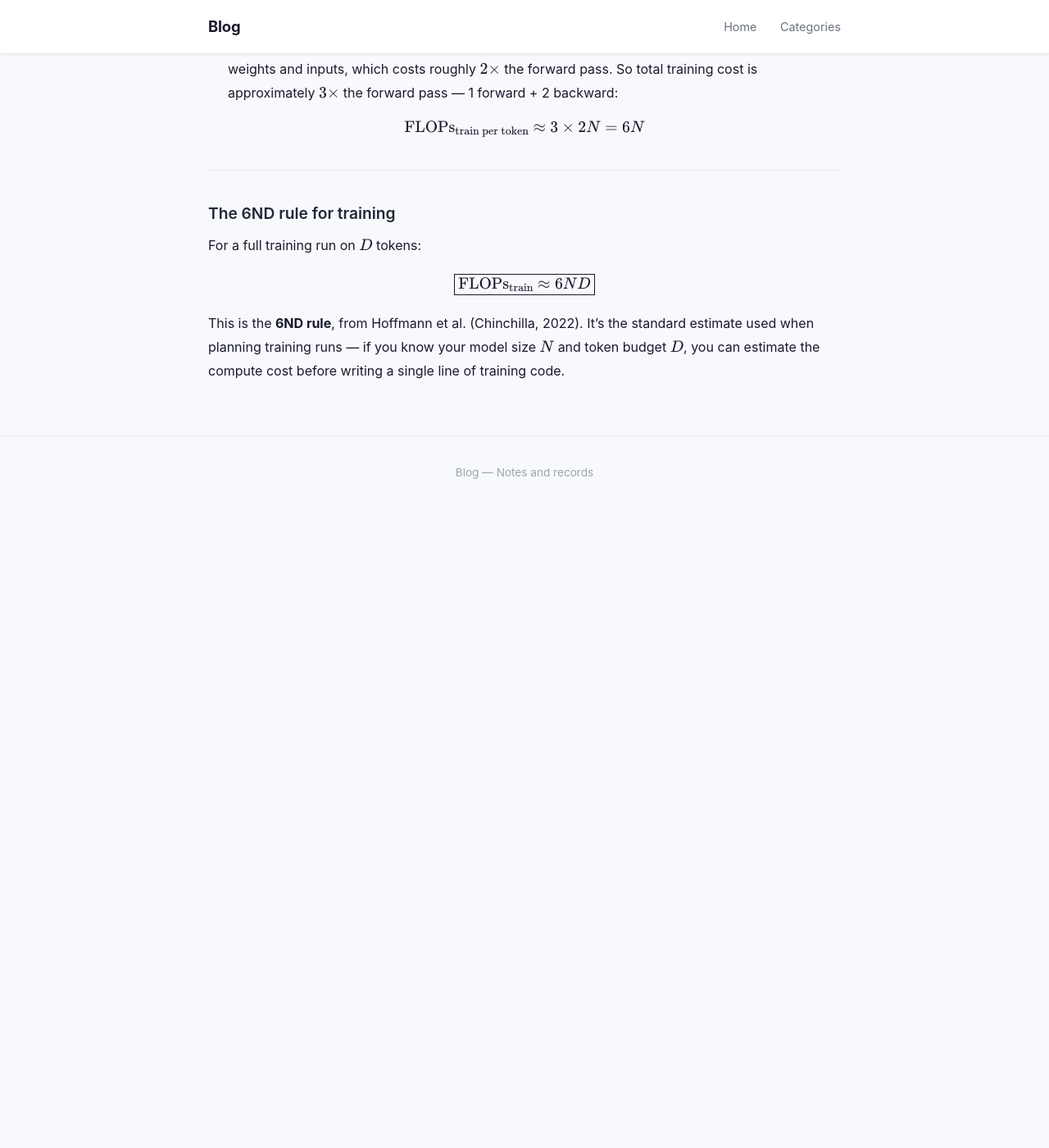
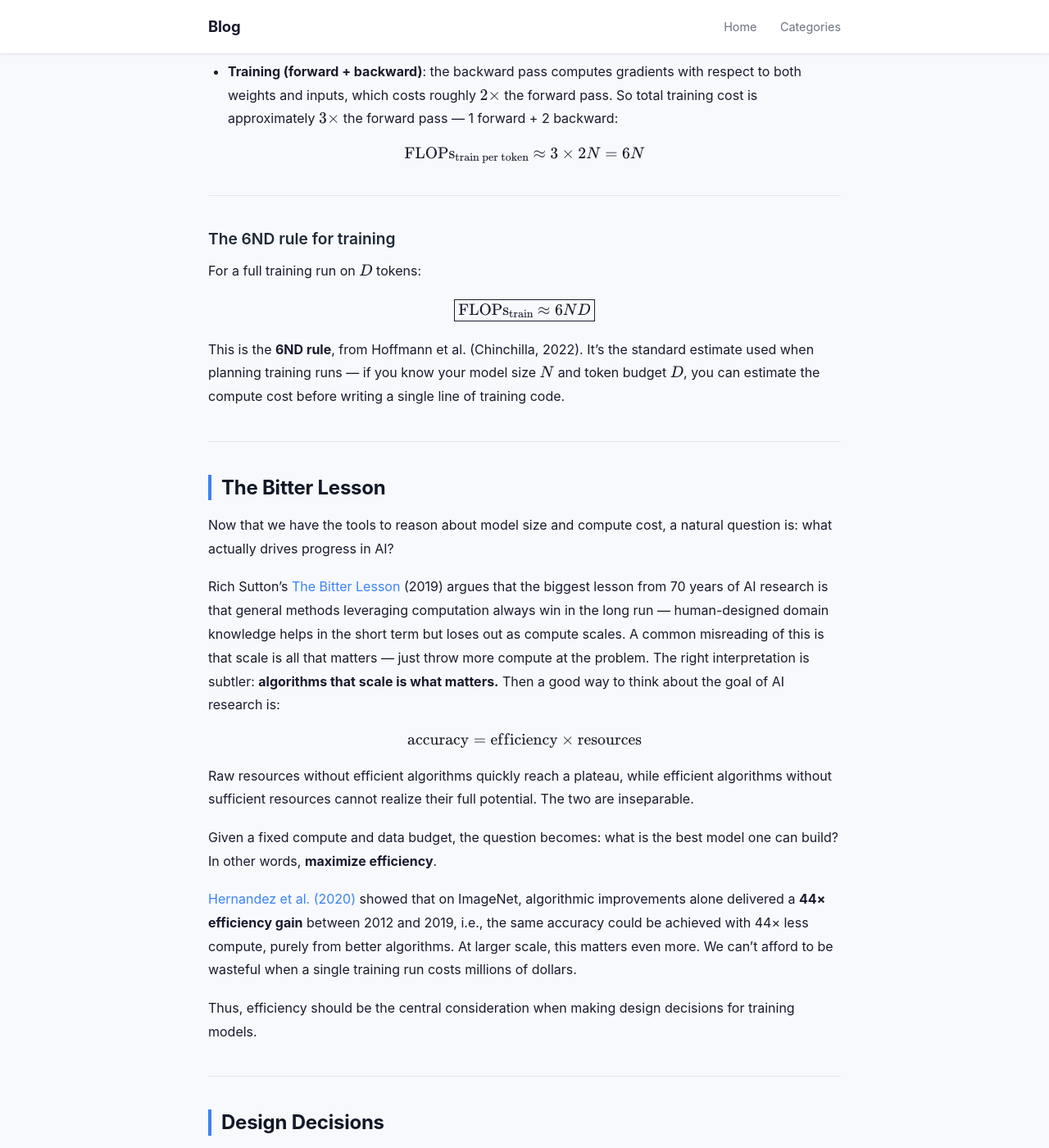
Before and after one commit to yuqing-zhou/learning-blog, a Jekyll site: the page built from _posts/cs336/2026-04-08-cs336-lec01.md, in a window 1280 px wide and 1400 px high, scrolled down 6619 px. Shown: the whole window at 82% size. Built offline with Jekyll 4.4.1, drawn with Linux system fonts in a browser that asks for light colours; before the commit the page ends 7239 px from its top, so only the background shows below that; some of the changed text lies outside the part shown.

Commit message:
update cs336 lec01

```diff
--- a/_posts/cs336/2026-04-08-cs336-lec01.md
+++ b/_posts/cs336/2026-04-08-cs336-lec01.md
@@ -1,13 +1,13 @@
 ---
 layout: post
-title: "CS336 Lec01: Overview and Tokenization"
+title: "01 Training a model is all about efficiency "
 date: 2026-04-08
 categories: cs336
 math: true
 toc: true
 ---
 
-Notes from the first lecture of [CS336](https://cs336.stanford.edu/spring2025/) at Stanford. The course is about building language models from scratch.
+Lecture 01 of [CS336 Language Modeling from Scratch](https://cs336.stanford.edu/spring2025/) at Stanford.
 
 # Introduction
 Before writing any training code, we need to realize that training a large language model is fundamentally an exercise in resource allocation. We have a compute budget, and we need to decide how to spend it. To make the decision, we need two numbers: how many parameters the model has, and how many FLOPs it takes to train. Specifically, we need to understand the basics:
@@ -192,3 +192,51 @@ For a full training run on $D$ tokens:
 $$\boxed{\text{FLOPs}_{\text{train}} \approx 6ND}$$
 
 This is the **6ND rule**, from Hoffmann et al. (Chinchilla, 2022). It's the standard estimate used when planning training runs — if you know your model size $N$ and token budget $D$, you can estimate the compute cost before writing a single line of training code.
+
+---
+## The Bitter Lesson
+
+Now that we have the tools to reason about model size and compute cost, a natural question is: what actually drives progress in AI?
+
+Rich Sutton's [The Bitter Lesson](http://www.incompleteideas.net/IncIdeas/BitterLesson.html) (2019) argues that the biggest lesson from 70 years of AI research is that general methods leveraging computation always win in the long run — human-designed domain knowledge helps in the short term but loses out as compute scales. A common misreading of this is that scale is all that matters — just throw more compute at the problem. The right interpretation is subtler: **algorithms that scale is what matters.** Then a good way to think about the goal of AI research is:
+
+$$\text{accuracy} = \text{efficiency} \times \text{resources}$$
+
+Raw resources without efficient algorithms quickly reach a plateau, while efficient algorithms without sufficient resources cannot realize their full potential. The two are inseparable.
+
+Given a fixed compute and data budget, the question becomes: what is the best model one can build? In other words, **maximize efficiency**.
+
+[Hernandez et al. (2020)](https://arxiv.org/abs/2005.04305https://arxiv.org/abs/2005.04305) showed that on ImageNet, algorithmic improvements alone delivered a **44× efficiency gain** between 2012 and 2019, i.e., the same accuracy could be achieved with 44× less compute, purely from better algorithms. At larger scale, this matters even more. We can't afford to be wasteful when a single training run costs millions of dollars.
+
+Thus, efficiency should be the central consideration when making design decisions for training models.
+
+---
+
+## Design Decisions
+
+So what are those design decisions? Building a language model from scratch involves choices across [five areas](https://cs336.stanford.edu/spring2025-lectures/?trace=var%2Ftraces%2Flecture_01.json&step=155):
+
+<div style="display:flex;gap:8px;margin:1.5rem 0;font-size:0.85rem;text-align:center;">
+  <div style="flex:1;background:#d9ead3;border-radius:6px;padding:1rem 0.75rem;">
+    <div style="font-size:1rem;font-weight:600;margin-bottom:0.6rem;">Basics</div>
+    <div style="color:#555;line-height:1.8;">Tokenization<br>Architecture<br>Loss function<br>Optimizer<br>Learning rate</div>
+  </div>
+  <div style="flex:1;background:#fce5cd;border-radius:6px;padding:1rem 0.75rem;">
+    <div style="font-size:1rem;font-weight:600;margin-bottom:0.6rem;">Systems</div>
+    <div style="color:#555;line-height:1.8;">Kernels<br>Parallelism<br>Quantization<br>Activation checkpointing<br>CPU offloading<br>Inference</div>
+  </div>
+  <div style="flex:1;background:#d9d9d9;border-radius:6px;padding:1rem 0.75rem;">
+    <div style="font-size:1rem;font-weight:600;margin-bottom:0.6rem;">Scaling laws</div>
+    <div style="color:#555;line-height:1.8;">Scaling sequence<br>Model complexity<br>Loss metric<br>Parametric form</div>
+  </div>
+  <div style="flex:1;background:#f4cccc;border-radius:6px;padding:1rem 0.75rem;">
+    <div style="font-size:1rem;font-weight:600;margin-bottom:0.6rem;">Data</div>
+    <div style="color:#555;line-height:1.8;">Evaluation<br>Curation<br>Transformation<br>Filtering<br>Deduplication<br>Mixing</div>
+  </div>
+  <div style="flex:1;background:#fff2cc;border-radius:6px;padding:1rem 0.75rem;">
+    <div style="font-size:1rem;font-weight:600;margin-bottom:0.6rem;">Alignment</div>
+    <div style="color:#555;line-height:1.8;">Supervised fine-tuning<br>Reinforcement learning<br>Preference data<br>Synthetic data<br>Verifiers</div>
+  </div>
+</div>
+
+Each of these is a lever for efficiency. The rest of the course goes through them one by one.
```
